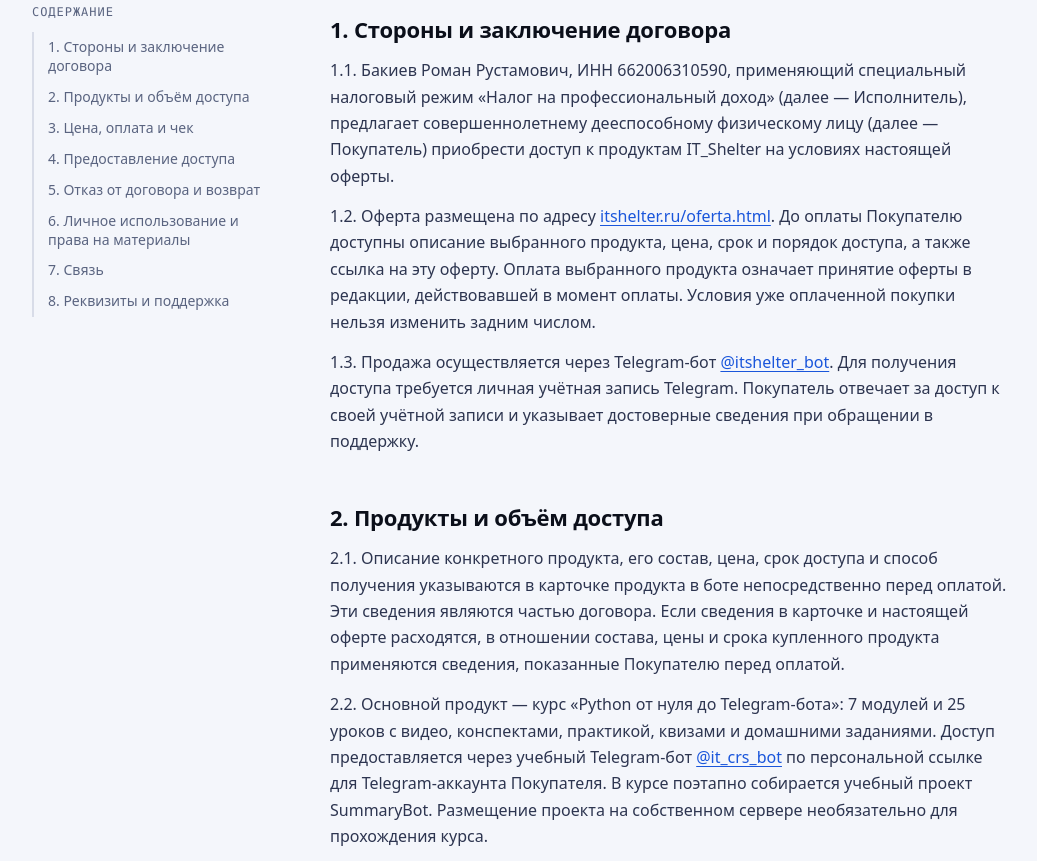
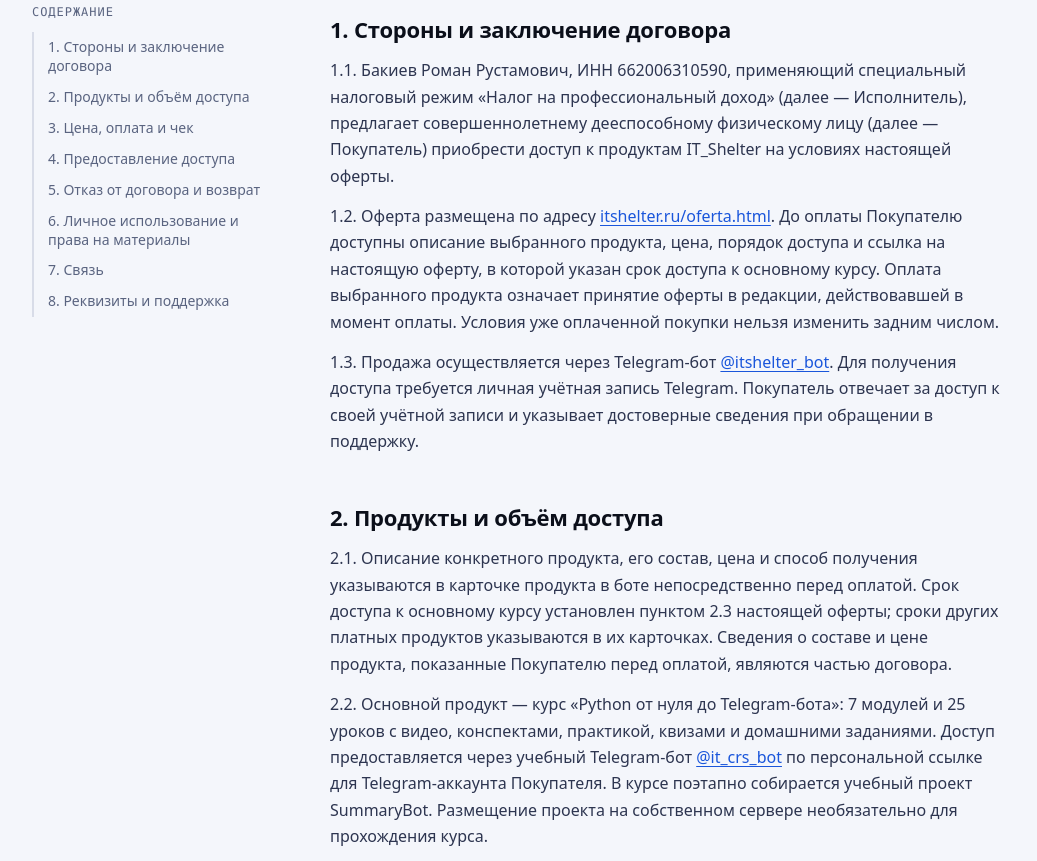
Before and after one commit to melroncod/itshelter-site, a plain HTML site: page oferta.html in a window 1280 px wide. Shown: the part 364-1225 px from the top of the page, without its empty margins (68-1105 px from the left). Drawn offline with Linux system fonts and the light colour scheme.

Commit message:
Add files via upload

```diff
--- a/oferta.html
+++ b/oferta.html
@@ -58,11 +58,11 @@
 
         <h2 id="section-1">1. Стороны и заключение договора</h2>
         <p>1.1. Бакиев Роман Рустамович, ИНН 662006310590, применяющий специальный налоговый режим «Налог на профессиональный доход» (далее — Исполнитель), предлагает совершеннолетнему дееспособному физическому лицу (далее — Покупатель) приобрести доступ к продуктам IT_Shelter на условиях настоящей оферты.</p>
-        <p>1.2. Оферта размещена по адресу <a href="https://itshelter.ru/oferta.html">itshelter.ru/oferta.html</a>. До оплаты Покупателю доступны описание выбранного продукта, цена, срок и порядок доступа, а также ссылка на эту оферту. Оплата выбранного продукта означает принятие оферты в редакции, действовавшей в момент оплаты. Условия уже оплаченной покупки нельзя изменить задним числом.</p>
+        <p>1.2. Оферта размещена по адресу <a href="https://itshelter.ru/oferta.html">itshelter.ru/oferta.html</a>. До оплаты Покупателю доступны описание выбранного продукта, цена, порядок доступа и ссылка на настоящую оферту, в которой указан срок доступа к основному курсу. Оплата выбранного продукта означает принятие оферты в редакции, действовавшей в момент оплаты. Условия уже оплаченной покупки нельзя изменить задним числом.</p>
         <p>1.3. Продажа осуществляется через Telegram-бот <a href="https://t.me/itshelter_bot">@itshelter_bot</a>. Для получения доступа требуется личная учётная запись Telegram. Покупатель отвечает за доступ к своей учётной записи и указывает достоверные сведения при обращении в поддержку.</p>
 
         <h2 id="section-2">2. Продукты и объём доступа</h2>
-        <p>2.1. Описание конкретного продукта, его состав, цена, срок доступа и способ получения указываются в карточке продукта в боте непосредственно перед оплатой. Эти сведения являются частью договора. Если сведения в карточке и настоящей оферте расходятся, в отношении состава, цены и срока купленного продукта применяются сведения, показанные Покупателю перед оплатой.</p>
+        <p>2.1. Описание конкретного продукта, его состав, цена и способ получения указываются в карточке продукта в боте непосредственно перед оплатой. Срок доступа к основному курсу установлен пунктом 2.3 настоящей оферты; сроки других платных продуктов указываются в их карточках. Сведения о составе и цене продукта, показанные Покупателю перед оплатой, являются частью договора.</p>
         <p>2.2. Основной продукт — курс «Python от нуля до Telegram-бота»: 7 модулей и 25 уроков с видео, конспектами, практикой, квизами и домашними заданиями. Доступ предоставляется через учебный Telegram-бот <a href="https://t.me/it_crs_bot">@it_crs_bot</a> по персональной ссылке для Telegram-аккаунта Покупателя. В курсе поэтапно собирается учебный проект SummaryBot. Размещение проекта на собственном сервере необязательно для прохождения курса.</p>
         <p>2.3. Срок доступа к основному курсу: на весь срок существования курса, но не менее 12 месяцев с даты оплаты. Если в дальнейшем предлагаются подписка, закрытый клуб или дополнительные материалы, их состав, цена и срок определяются отдельной карточкой продукта. Продление подписки происходит при новой оплате; автоматическое списание не подразумевается, если Покупатель не согласился на него отдельно.</p>
         <p>2.4. Внешние сервисы, используемые в учебном проекте, включая LLM API и обработку YouTube-субтитров, могут иметь собственные ограничения, тарифы и правила. Исполнитель не обещает их бесплатную или бесперебойную работу. Сертификат, диплом, трудоустройство, персональное наставничество и гарантированный доход не входят в продукт, если прямо не указаны в его карточке.</p>
```
